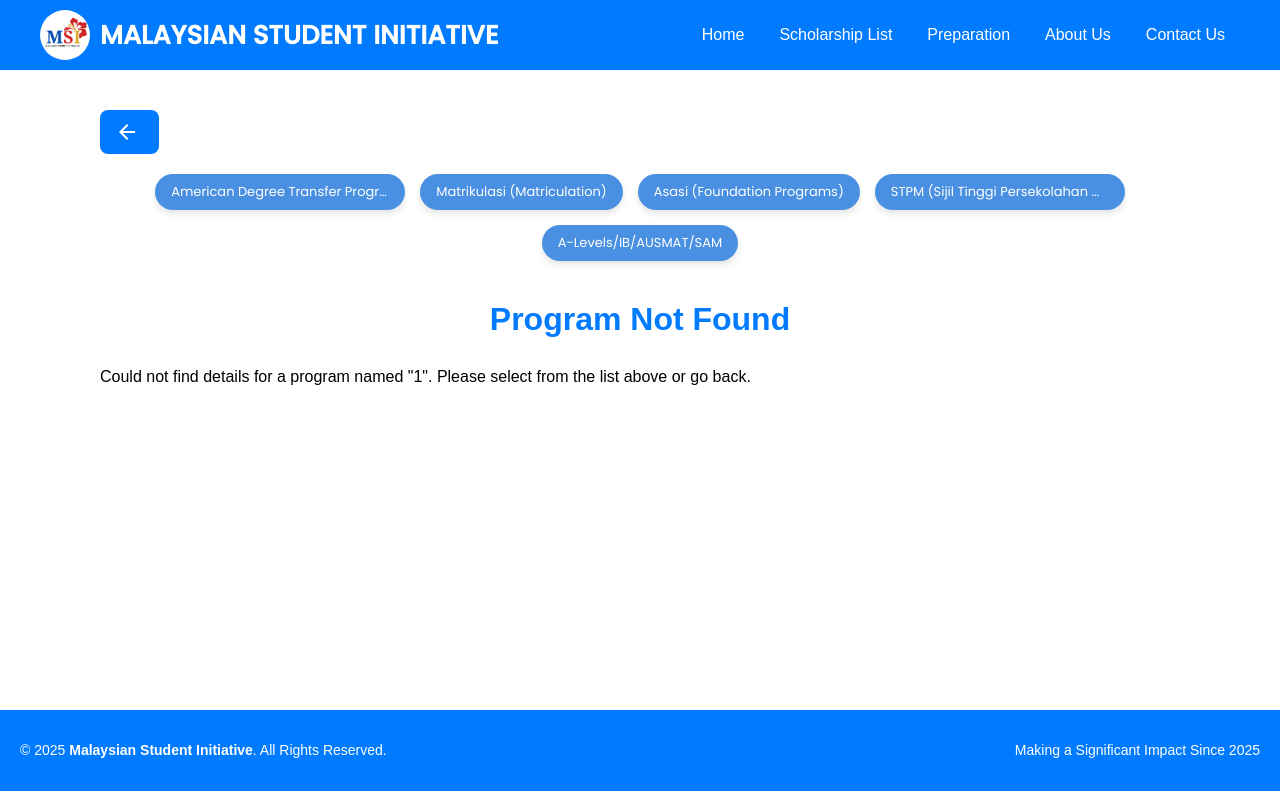
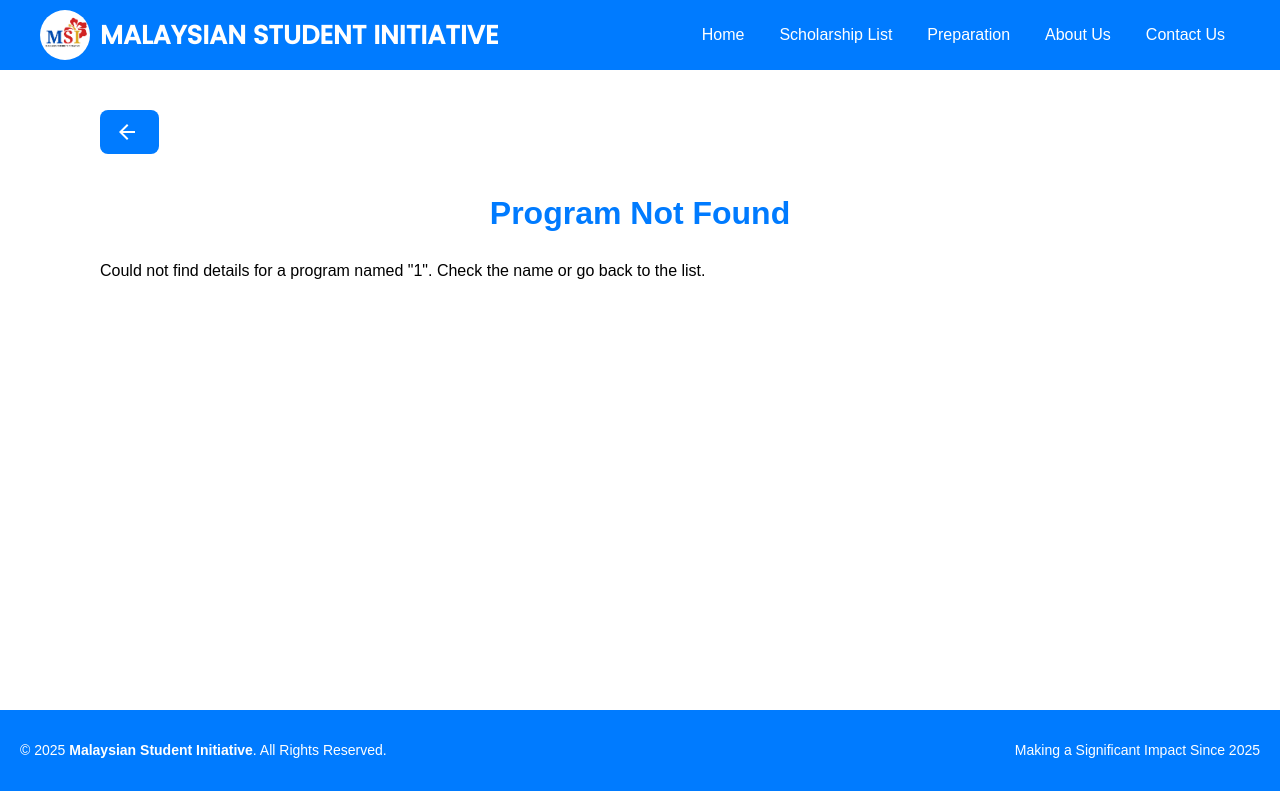
Before and after one commit to YiekSiewHao/MSI, a React (Create React App) app: page /program-detail/1 in a window 1280 px wide. Built offline with nearby package versions, Linux system fonts and the light colour scheme.

Commit message:
Fix the font

```diff
--- a/src/components/ProgramDetails.js
+++ b/src/components/ProgramDetails.js
@@ -1,16 +1,18 @@
 // src/components/ProgramDetails.js
 
-import React, { useEffect, useState, useMemo } from 'react'; // Added useMemo
+import React, { useEffect, useState } from 'react';
 import { useParams, useNavigate } from 'react-router-dom';
-import styled, { css } from 'styled-components'; // Added css import
+// Import css for active state styling if needed for QuickListItem
+import styled, { css } from 'styled-components';
 import programsData from '../programs.json';
 import { ArrowBack, ArrowUpward } from '@mui/icons-material';
 
-// --- Styled Components ---
+// --- Styled Components (Combine relevant styles) ---
 const DetailsContainer = styled.div`
   padding: 40px 10px; max-width: 1100px; margin: 0 auto; box-sizing: border-box;
   @media (max-width: 768px) { padding: 20px 10px; }
 `;
+
 const BackButton = styled.button`
   background-color: #007BFF; color: white; border: none; padding: 10px 15px; border-radius: 8px;
   font-size: 16px; cursor: pointer; margin-bottom: 20px; display: inline-flex; align-items: center;
@@ -18,42 +20,7 @@ const BackButton = styled.button`
   svg { margin-right: 5px; }
   &:hover { background-color: #0056b3; }
 `;
-const BackToTopButton = styled.button`
-  position: fixed; bottom: 20px; right: 40px; background-color: #007BFF; color: white;
-  border: none; padding: 10px 20px; border-radius: 12px; cursor: pointer; display: flex;
-  align-items: center; gap: 8px; font-size: 16px; font-weight: bold; z-index: 1000;
-  transition: background-color 0.3s ease, transform 0.3s ease-in-out;
-  &:hover { background-color: #0056b3; transform: scale(1.05); }
-  svg { font-size: 20px; }
-  @media (max-width: 480px) { right: 50%; transform: translateX(50%); font-size: 14px; padding: 8px 15px; &:hover { transform: translateX(50%); } }
-`;
 
-// Top Banner Image Style
-const HeaderImage = styled.img`
-  display: block; width: 100%; max-width: 700px; height: auto;
-  margin: 0 auto 30px auto; border-radius: 10px; object-fit: cover;
-  box-shadow: 0 4px 8px rgba(0,0,0,0.1);
-`;
-
-const Title = styled.h1`
-  font-size: 32px; color: #007BFF; text-align: center; margin-bottom: 30px;
-  @media (max-width: 768px) { font-size: 26px; margin-bottom: 20px; }
-`;
-const Section = styled.div`
-  margin-bottom: 30px;
-  h2 { font-size: 24px; color: #007BFF; margin-bottom: 15px; border-bottom: 2px solid #007BFF; padding-bottom: 5px; }
-  h3 { font-size: 20px; color: #0056b3; margin-top: 20px; margin-bottom: 10px; }
-  h4 { font-size: 18px; color: #0056b3; margin-top: 15px; margin-bottom: 8px; }
-  p, ul, li { font-size: 16px; color: #555; line-height: 1.6; }
-  ul { list-style-type: disc; padding-left: 20px; margin-top: 5px; li { margin-bottom: 8px; } }
-  div > ul { padding-left: 25px; margin-top: 5px; }
-  table { width: 100%; border-collapse: collapse; margin-top: 15px; font-size: 15px; }
-  th, td { border: 1px solid #ddd; padding: 8px; text-align: left; }
-  th { background-color: #f2f2f2; color: #333; font-weight: bold; }
-  tr:nth-child(even) { background-color: #f9f9f9; }
-`;
-
-// --- Copied from ScholarshipDetails ---
 const QuickListContainer = styled.div`
   margin-bottom: 40px; display: flex; flex-wrap: wrap; gap: 15px; justify-content: center;
   @media (max-width: 768px) { gap: 12px; }
@@ -62,19 +29,16 @@ const QuickListContainer = styled.div`
 
 const QuickListItem = styled.button`
   font-family: 'Poppins', sans-serif; background-color: #4a90e2; color: white;
-  border: none; padding: 8px 16px; /* Adjusted padding slightly */
-  border-radius: 20px; font-size: 13px; /* Adjusted font size slightly */
+  border: none; padding: 10px 18px; border-radius: 20px; font-size: 14px;
   cursor: pointer; transition: all 0.3s ease; box-shadow: 0 4px 6px rgba(0, 0, 0, 0.1);
-  white-space: nowrap; /* Prevent long names from breaking */
-  overflow: hidden; /* Hide overflow */
-  text-overflow: ellipsis; /* Add ellipsis for very long names */
-  max-width: 250px; /* Limit button width */
+  white-space: nowrap; // Keep program names on one line
 
-
+  /* Use the css helper for the active prop */
   ${(props) =>
     props.active &&
     css`
-      background-color: #0056b3; transform: translateY(-2px);
+      background-color: #0056b3;
+      transform: translateY(-2px);
       box-shadow: 0 6px 8px rgba(0, 0, 0, 0.15);
     `}
 
@@ -82,48 +46,82 @@ const QuickListItem = styled.button`
     background-color: #357ab8; transform: translateY(-3px);
     box-shadow: 0 6px 8px rgba(0, 0, 0, 0.15);
   }
+  @media (max-width: 768px) { padding: 8px 16px; font-size: 13px; }
+  @media (max-width: 480px) { padding: 6px 14px; font-size: 12px; }
+`;
 
-  @media (max-width: 768px) { padding: 7px 14px; font-size: 12px; max-width: 200px; }
-  @media (max-width: 480px) { padding: 6px 12px; font-size: 11px; max-width: 150px; }
+
+const Title = styled.h1`
+  font-size: 32px; color: #007BFF; text-align: center; margin-bottom: 30px;
+  @media (max-width: 768px) { font-size: 26px; margin-bottom: 20px; }
+`;
+
+const Section = styled.div`
+  margin-bottom: 30px;
+  h2 { font-size: 24px; color: #007BFF; margin-bottom: 15px; border-bottom: 2px solid #007BFF; padding-bottom: 5px; }
+  /* ADDED: Style for h4 used in renderSubjects for object keys */
+  h4 {
+    font-size: 18px; color: #0056b3; /* Slightly different color */
+    margin-top: 15px; margin-bottom: 8px;
+    font-weight: bold;
+  }
+  p, ul, li { font-family: 'Poppins', sans-serif; font-size: 16px; color: #555; line-height: 1.6; }
+  ul { list-style-type: disc; padding-left: 20px; margin-top: 5px; }
+  li { margin-bottom: 8px; }
+  /* Specific styling for nested lists within the object rendering part */
+  div > ul { padding-left: 25px; margin-top: 5px; }
+`;
+
+
+const BackToTopButton = styled.button`
+  position: fixed; bottom: 20px; right: 40px; background-color: #007BFF; color: white;
+  border: none; padding: 10px 20px; border-radius: 12px; cursor: pointer; display: flex;
+  align-items: center; gap: 8px; font-size: 16px; font-weight: bold; z-index: 1000;
+  transition: background-color 0.3s ease, transform 0.3s ease-in-out;
+  &:hover { background-color: #0056b3; transform: scale(1.05); }
+  svg { font-size: 20px; }
+   @media (max-width: 480px) { right: 50%; transform: translateX(50%); font-size: 14px; padding: 8px 15px; &:hover { transform: translateX(50%); } }
 `;
 // --- End Styled Components ---
 
-
 const ProgramDetails = () => {
   const navigate = useNavigate();
-  const { programName } = useParams(); // Decoded name of the current program
-  const [program, setProgram] = useState(null); // State for the current program's details
-  const [loading, setLoading] = useState(true);
+  const { programName } = useParams(); // Get program name from URL
+  const [program, setProgram] = useState(null);
+  const [loading, setLoading] = useState(true); // Added loading state
   const [isVisible, setIsVisible] = useState(false);
+  const [allProgramNames, setAllProgramNames] = useState([]); // For quick list
 
-  // --- Prepare list of ALL programs ---
-  const allPrograms = useMemo(() => {
-    let flatList = [];
+  // Effect to find program and populate quick list
+  useEffect(() => {
+    setLoading(true);
+    let foundProgram = null;
+    const flattenedNames = [];
+
+    // Iterate through program types to find the program and collect names
     for (const type in programsData.programType) {
       if (programsData.programType.hasOwnProperty(type) && Array.isArray(programsData.programType[type])) {
-        // Add program type info if needed later, otherwise just concat
-        flatList = flatList.concat(programsData.programType[type]);
+        programsData.programType[type].forEach(p => {
+          if (p.programName) {
+            flattenedNames.push(p.programName);
+            // Decode URL parameter before comparing
+            if (decodeURIComponent(programName) === p.programName) {
+              foundProgram = p;
+            }
+          }
+        });
       }
     }
-    // Add a simple shortName if it doesn't exist, defaulting to programName
-    // You might want to actually add shortName to your JSON for better display
-     return flatList.map(p => ({
-         ...p,
-         shortName: p.shortName || p.programName // Use existing or default to full name
-     }));
-  }, []); // Empty dependency array - calculates only once
 
-  // --- Effects ---
-  useEffect(() => { // Find current program details
-    setLoading(true);
-    // Find logic is simplified as we just need the details for the current 'programName'
-    const found = allPrograms.find(p => p.programName === programName);
-    setProgram(found);
+    flattenedNames.sort((a, b) => a.localeCompare(b)); // Sort names
+    setAllProgramNames(flattenedNames);
+    setProgram(foundProgram);
     setLoading(false);
-    window.scrollTo(0, 0);
-  }, [programName, allPrograms]); // Depend on programName and the calculated allPrograms list
+    window.scrollTo(0, 0); // Scroll to top on program change
+  }, [programName]); // Re-run if programName changes
 
-  useEffect(() => { // Back to top visibility
+  // Effect for Back to Top button visibility
+  useEffect(() => {
     const toggleVisibility = () => setIsVisible(window.scrollY > 300);
     window.addEventListener('scroll', toggleVisibility);
     return () => window.removeEventListener('scroll', toggleVisibility);
@@ -131,148 +129,167 @@ const ProgramDetails = () => {
 
   // --- Helper Functions ---
   const scrollToTop = () => window.scrollTo({ top: 0, behavior: 'smooth' });
-  const handleBackToHome = () => navigate('/', { state: { scrollTo: 'programList' } });
+  const handleBackToHome = () => navigate('/', { state: { scrollTo: 'programList' } }); // Navigate back to list view
 
-  // Handler for Quick List button clicks
-  const handleQuickListClick = (targetProgramName) => {
-    if (!targetProgramName) return;
-    // Need to encode the name for the URL
-    const encodedName = encodeURIComponent(targetProgramName);
-    window.scrollTo(0, 0); // Scroll to top before navigating
-    navigate(`/program-detail/${encodedName}`);
+  // Handler for clicking a quick list item
+  const handleQuickListClick = (name) => {
+    window.scrollTo(0, 0);
+    // Encode the program name for the URL
+    navigate(`/program-detail/${encodeURIComponent(name)}`);
   };
 
-  // Renders subjects (handles array/object)
-  const renderSubjects = (subjectsData) => { /* ... implementation ... */ };
-  // Renders static key considerations
-  const renderStaticKeyConsiderations = () => { /* ... implementation ... */ };
-  // --- End Helper Functions ---
+
+  // === RESTORED: Helper function to render subjects (handles array or object) ===
+  const renderSubjects = (subjectsData) => {
+    // Case 1: It's an array
+    if (Array.isArray(subjectsData)) {
+      if (subjectsData.length === 0) return <p>No specific subjects listed.</p>;
+      return (
+        <ul>
+          {subjectsData.map((subject, index) => (
+            <li key={`sub-arr-${index}`}>{subject}</li>
+          ))}
+        </ul>
+      );
+    }
+    // Case 2: It's an object (and not null)
+    else if (typeof subjectsData === 'object' && subjectsData !== null) {
+      const entries = Object.entries(subjectsData);
+      if (entries.length === 0) return <p>No specific subjects listed.</p>;
+      return (
+        <div>
+          {entries.map(([key, valueList]) => (
+            // Use key for outer div key
+            <div key={`sub-obj-${key}`}>
+              {/* Render the key (e.g., "A-Levels", "IB") as a heading */}
+              <h4>{key}</h4>
+              {/* Check if the value is an array and render its items */}
+              {Array.isArray(valueList) && valueList.length > 0 ? (
+                <ul>
+                  {valueList.map((item, index) => (
+                    // Combine key and index for inner list item key
+                    <li key={`${key}-${index}`}>{item}</li>
+                  ))}
+                </ul>
+              ) : (
+                // Fallback if the value list is not an array or empty
+                <p>Details not available for {key}.</p>
+              )}
+            </div>
+          ))}
+        </div>
+      );
+    }
+    // Case 3: Unexpected format or null/undefined
+    return <p>Subject information is unavailable or in an unexpected format.</p>;
+  };
+  // ============================================================================
 
 
   // --- Render Logic ---
   if (loading) { return <DetailsContainer>Loading program details...</DetailsContainer>; }
-  // Note: Even if program is not found, we might still want to show the QuickList
-  // Let's adjust the "Not Found" slightly
 
-  // Get the display name for the title (even if program details weren't fully matched)
-  const currentProgramTitle = program ? program.programName : programName; // Fallback to URL param
+  // Decode the program name from URL param for comparison and display
+  const decodedProgramName = decodeURIComponent(programName);
+
+  if (!program) {
+    return (
+      <DetailsContainer>
+        <BackButton onClick={handleBackToHome}><ArrowBack /> </BackButton>
+        <Title>Program Not Found</Title>
+        <p>Could not find details for a program named "{decodedProgramName}". Check the name or go back to the list.</p>
+      </DetailsContainer>
+    );
+  }
+
+  // Destructure program-specific details, providing defaults
+  const {
+    programName: name, // Use 'name' from the found program object
+    description = "No description available.",
+    entryRequirements = "Details not specified.",
+    subjects = [], // Default to empty array, renderSubjects will handle object type
+    duration = "N/A",
+    pathway = "N/A",
+    accreditation = "N/A",
+    institutions = [],
+    cost = "N/A",
+  } = program;
 
 
   return (
     <>
       <DetailsContainer>
-        <BackButton onClick={handleBackToHome}><ArrowBack /> </BackButton>
+        {/* Back Button */}
+        <BackButton onClick={handleBackToHome}>
+          <ArrowBack />
+        </BackButton>
 
-        {/* --- Quick List Buttons --- */}
+        {/* Quick List Container */}
         <QuickListContainer>
-          {allPrograms.map((progItem) => (
+          {allProgramNames.map((pName) => (
             <QuickListItem
-              key={progItem.programName} // Use programName as key assuming it's unique
-              active={progItem.programName === programName} // Compare with decoded name from URL
-              onClick={() => handleQuickListClick(progItem.programName)} // Pass original name to handler
+              key={pName} // Use program name from the list as key
+              // Compare with decoded name from URL for active state
+              active={pName === decodedProgramName}
+              onClick={() => handleQuickListClick(pName)}
             >
-              {progItem.shortName} {/* Display shortName (defaults to programName) */}
+              {pName}
             </QuickListItem>
           ))}
         </QuickListContainer>
-        {/* --- End Quick List --- */}
 
+        {/* Program Title */}
+        <Title>{name}</Title> {/* Display the name from the found program object */}
 
-        {/* Conditionally render the rest if the program was found */}
-        {!program ? (
-            <>
-                <Title>Program Not Found</Title>
-                <p>Could not find details for a program named "{programName}". Please select from the list above or go back.</p>
-            </>
-        ) : (
-            <>
-                {/* === PROGRAM TITLE === */}
-                <Title>{currentProgramTitle}</Title>
-                {/* ===================== */}
+        {/* --- Render Sections using program data --- */}
 
-                {/* === PROGRAM-SPECIFIC DETAILS (from JSON) === */}
-                {program.description && (<Section><h2>Description</h2><p>{program.description}</p></Section>)}
-                {typeof program.entryRequirements === 'string' && program.entryRequirements.trim() !== '' && (
-                  <Section><h2>Entry Requirements</h2><p>{program.entryRequirements}</p></Section>
-                )}
-                <Section><h2>Subjects</h2>{renderSubjects(program.subjects)}</Section>
-                {program.duration && program.duration !== "N/A" && (<Section><h2>Duration</h2><p>{program.duration}</p></Section>)}
-                {program.pathway && program.pathway !== "N/A" && (<Section><h2>Program Pathway Note</h2><p>{program.pathway}</p></Section>)}
-                {program.accreditation && program.accreditation !== "N/A" && (<Section><h2>Program Accreditation</h2><p>{program.accreditation}</p></Section>)}
-                {program.institutions && program.institutions.length > 0 && (
-                  <Section><h2>Institutions Offering This Program</h2><ul>{program.institutions.map((inst, idx) => <li key={`inst-${idx}`}>{inst}</li>)}</ul></Section>
-                )}
-                {program.cost && program.cost !== "N/A" && (<Section><h2>Estimated Cost (Program Specific)</h2><p>{program.cost}</p></Section>)}
-                {/* ============================================= */}
+        {/* Description Section */}
+        {description && <Section><h2>Description</h2><p>{description}</p></Section>}
 
-                {/* === STATIC KEY CONSIDERATIONS SECTION === */}
-                <Section>
-                    <h2>Key Considerations & General Info</h2>
-                    {renderStaticKeyConsiderations()}
-                </Section>
-                {/* ======================================= */}
-            </>
+        {/* Entry Requirements Section */}
+        {entryRequirements && <Section><h2>Entry Requirements</h2><p>{entryRequirements}</p></Section>}
+
+        {/* === UPDATED: Subjects Section using the helper function === */}
+        <Section>
+          <h2>Subjects</h2>
+          {renderSubjects(subjects)}
+        </Section>
+        {/* ========================================================== */}
+
+        {/* Duration Section */}
+        {duration && duration !== "N/A" && <Section><h2>Duration</h2><p>{duration}</p></Section>}
+
+        {/* Pathway Section */}
+        {pathway && pathway !== "N/A" && <Section><h2>Pathway</h2><p>{pathway}</p></Section>}
+
+        {/* Accreditation Section */}
+        {accreditation && accreditation !== "N/A" && <Section><h2>Accreditation</h2><p>{accreditation}</p></Section>}
+
+        {/* Institutions Section */}
+        {Array.isArray(institutions) && institutions.length > 0 && (
+          <Section>
+            <h2>Institutions</h2>
+            <ul>
+              {institutions.map((institution, index) => (
+                <li key={`inst-${index}`}>{institution}</li>
+              ))}
+            </ul>
+          </Section>
         )}
+
+        {/* Cost Section */}
+        {cost && cost !== "N/A" && <Section><h2>Cost</h2><p>{cost}</p></Section>}
 
 
         {/* Back To Top Button */}
-        {isVisible && (<BackToTopButton onClick={scrollToTop}><ArrowUpward /> Back To Top</BackToTopButton>)}
+        {isVisible && (
+          <BackToTopButton onClick={scrollToTop}>
+            <ArrowUpward /> Back To Top
+          </BackToTopButton>
+        )}
       </DetailsContainer>
     </>
   );
 };
 
-// Make sure to include the renderStaticKeyConsiderations function implementation here
-const renderStaticKeyConsiderations = () => (
-    <>
-      {/* Entry Requirements Notes */}
-      <h3>Entry Requirements Notes</h3>
-      <ul>
-          <li><b>STEM Programs:</b> Often require SPM credits in Math, Additional Math, Physics, Chemistry/Biology.</li>
-          <li><b>Law/Medicine Degrees:</b> Usually require specific Pre-U programs (Foundation, STPM, A-Levels, IB) with high CGPA (e.g., 3.5+).</li>
-          <li><b>Teaching:</b> May require SPM credit in Bahasa Malaysia + MUET (check specific program).</li>
-      </ul>
-      {/* ... include all other static consideration points ... */}
-       <h3>Accreditation</h3>
-       <ul>
-           <li><b>Local Recognition:</b> Look for MQA (Malaysian Qualifications Agency) or MOE (Ministry of Education) approval.</li>
-           <li><b>Global Recognition:</b> Relevant for programs like IB, A-Levels (Cambridge), ADTP (U.S. Regional Boards).</li>
-       </ul>
-       <h3>Institutions Overview</h3>
-       <ul>
-           <li><b>Public (IPTA):</b> e.g., UM, UPM, UiTM. Often subsidized fees, competitive entry.</li>
-           <li><b>Private (IPTS):</b> e.g., Taylor’s, Sunway, INTI, Monash Malaysia, AIMST. Wider range, variable fees.</li>
-       </ul>
-       <h3>Cost Comparison (General Estimates)</h3>
-       <table>
-           <thead><tr><th>Program Type</th><th>Public (RM)</th><th>Private (RM)</th></tr></thead>
-           <tbody>
-               <tr><td>Foundation / Asasi / Matrikulasi</td><td>1,000 - 3,000</td><td>10,000 - 25,000</td></tr>
-               <tr><td>Diploma</td><td>5,000 - 10,000</td><td>15,000 - 30,000</td></tr>
-               <tr><td>A-Level / IB / AUSMAT / SAM</td><td>N/A (Govt Schools minimal for STPM)</td><td>15,000 - 40,000+</td></tr>
-               <tr><td>ADTP (Malaysia portion)</td><td>N/A</td><td>30,000 - 60,000</td></tr>
-           </tbody>
-       </table>
-       <p><small><i>Note: Fees for specialized private colleges (e.g., KYUEM, KTJ for A-Levels/IB) can be significantly higher.</i></small></p>
-       <h3>Pathway to Degree</h3>
-       <ul>
-           <li><b>Direct Entry (Year 1):</b> Typically Foundation, Matrikulasi, A-Levels, IB, STPM.</li>
-           <li><b>Advanced Standing / Bridging:</b> Diploma (often Year 2 entry), ADTP/SAM/AUSMAT (credit transfer).</li>
-       </ul>
-       <h3>Career Alignment Examples</h3>
-       <ul>
-           <li><b>Medicine:</b> Asasi/Matrikulasi (Science) → MBBS degree.</li>
-           <li><b>Engineering:</b> STPM/Diploma/Foundation (Eng/Sci) → Bachelor’s degree.</li>
-           <li><b>Law:</b> A-Levels/IB/Foundation (Arts/Law) → LLB degree.</li>
-       </ul>
-       <h3>Final Tips</h3>
-       <ul>
-           <li><b>Funding:</b> Explore scholarships (JPA, MARA, etc.) and PTPTN loans.</li>
-           <li><b>Deadlines:</b> Apply early, especially for public programs (e.g., UPU around March/April).</li>
-           <li><b>Recognition:</b> Always verify MQA accreditation for local degree pathways.</li>
-       </ul>
-    </>
-  );
-
-
 export default ProgramDetails;
--- a/src/components/ScholarshipDetails.js
+++ b/src/components/ScholarshipDetails.js
@@ -212,6 +212,7 @@ const Section = styled.div`
   p,
   ul,
   li {
+    font-family: 'Poppins', sans-serif;
     font-size: 16px;
     color: #555;
     line-height: 1.6;
```
